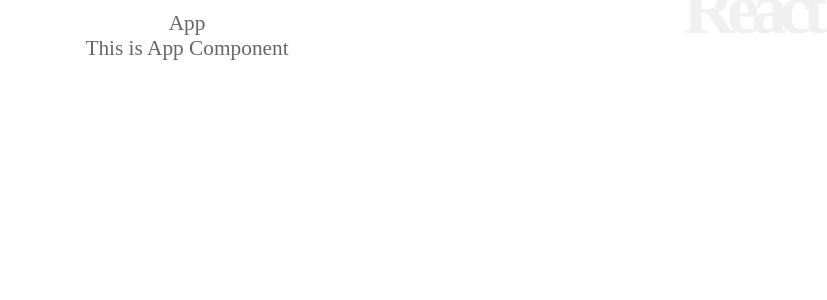
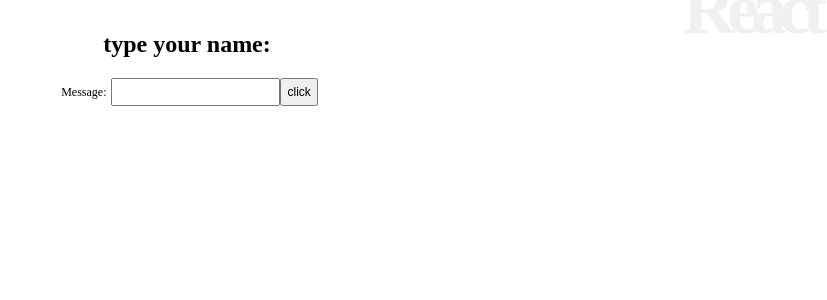
Before and after one commit to wakazoku/sample_react, a React (Create React App) app: page / in a window 1280 px wide. Shown: the top 300 px of the page, without its empty margins (453-1280 px from the left). Built offline with nearby package versions, Linux system fonts and the light colour scheme.

Commit message:
formの値を表示する

```diff
--- a/src/App.js
+++ b/src/App.js
@@ -2,18 +2,56 @@ import React, { Component } from "react";
 import "./App.css";
 
 class App extends Component {
+  input = "";
+
+  msgStyle = {
+    fontSize: "20pt",
+    color: "#900",
+    margin: "20px 0px",
+    padding: "5px"
+  };
+
+  inputStyle = {
+    fontSize: "12px",
+    padding: "5px"
+  };
+
   constructor(props) {
-    super();
-    this.title = props.title;
-    this.message = props.message;
+    super(props);
+    this.state = {
+      message: "type your name: "
+    };
+    this.doChange = this.doChange.bind(this);
+    this.doSubmit = this.doSubmit.bind(this);
+  }
+
+  doChange(event) {
+    this.input = event.target.value;
+  }
+
+  doSubmit(event) {
+    this.setState({
+      message: "Hello," + this.input + "!!"
+    });
+    event.preventDefault();
   }
 
   render() {
     return (
       <div className="App">
         <h1>React</h1>
-        <p>{this.title}</p>
-        <p>{this.message}</p>
+        <h2>{this.state.message}</h2>
+        <form onSubmit={this.doSubmit}>
+          <label>
+            <span style={this.inputStyle}>Message:</span>
+            <input
+              type="text"
+              style={this.inputStyle}
+              onChange={this.doChange}
+            />
+          </label>
+          <input type="submit" style={this.inputStyle} value="click" />
+        </form>
       </div>
     );
   }
```
